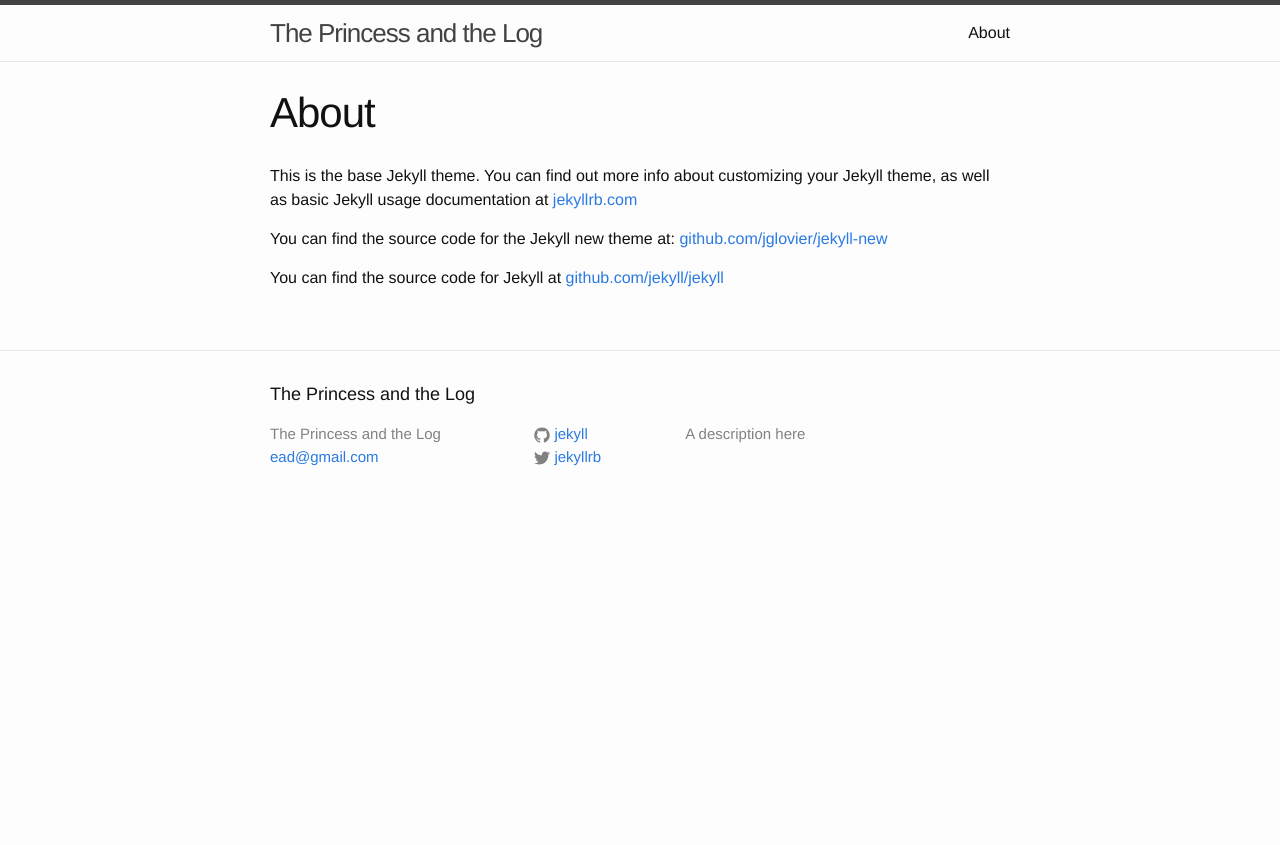
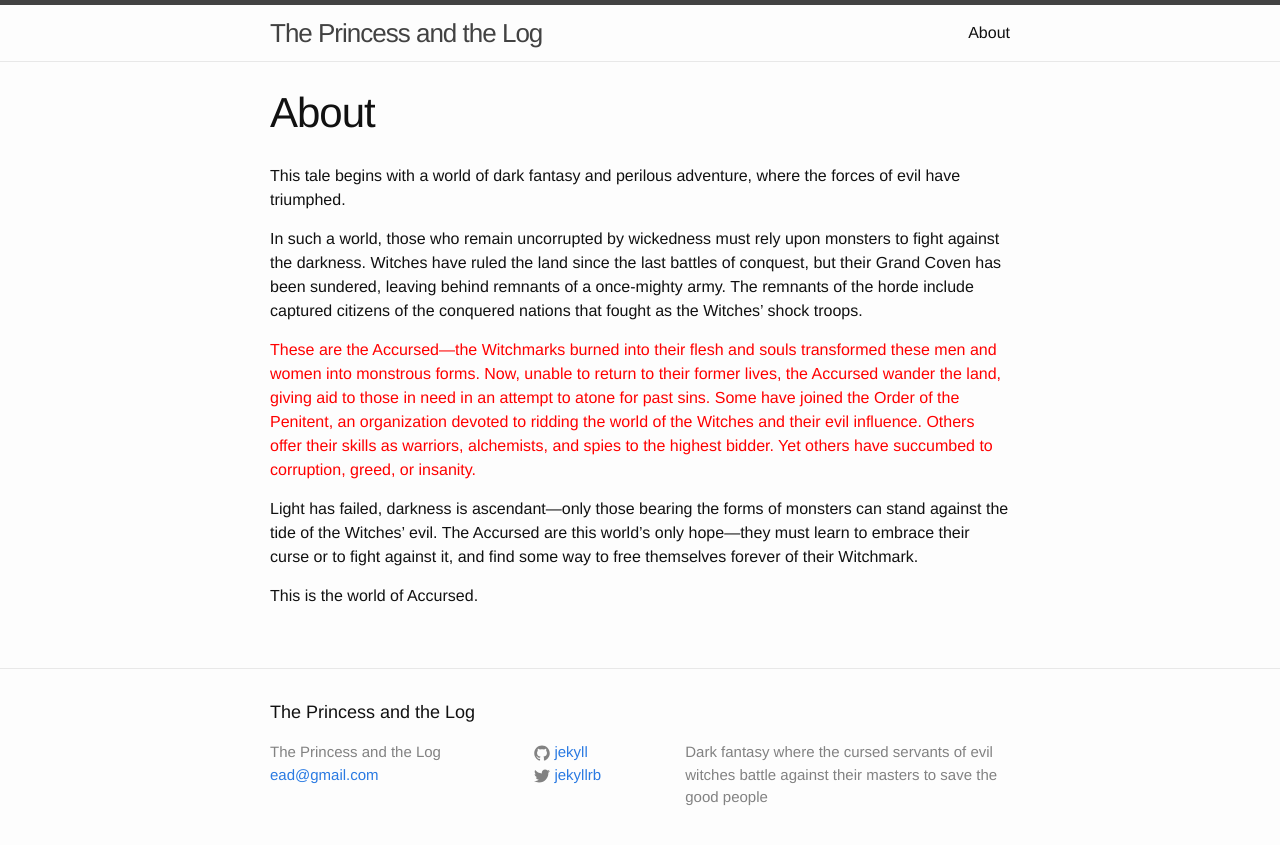
Before and after one commit to adeady/accursed-campaign, a Jekyll site: the page built from about.md, in a window 1280 px wide. Shown: the top 845 px of the page. Built offline with Jekyll 4.4.1, drawn with Linux system fonts in a browser that asks for light colours.

Commit message:
add some real content, and a red paragrph

```diff
--- a/_config.yml
+++ b/_config.yml
@@ -1,7 +1,7 @@
 # Site settings
 title: The Princess and the Log
 email: ead@gmail.com
-description: A description here
+description: Dark fantasy where the cursed servants of evil witches battle against their masters to save the good people
 baseurl: "" # the subpath of your site, e.g. /blog/
 url: "http://yourdomain.com" # the base hostname & protocol for your site
 twitter_username: jekyllrb
--- a/about.md
+++ b/about.md
@@ -3,9 +3,14 @@ layout: page
 title: About
 permalink: /about/
 ---
+This tale begins with a world of dark fantasy and perilous adventure, where the forces of evil have triumphed.
 
-This is the base Jekyll theme. You can find out more info about customizing your Jekyll theme, as well as basic Jekyll usage documentation at [jekyllrb.com](http://jekyllrb.com/)
+In such a world, those who remain uncorrupted by wickedness must rely upon monsters to fight against the darkness. Witches have ruled the land since the last battles of conquest, but their Grand Coven has been sundered, leaving behind remnants of a once-mighty army. The remnants of the horde include captured citizens of the conquered nations that fought as the Witches’ shock troops.
 
-You can find the source code for the Jekyll new theme at: [github.com/jglovier/jekyll-new](https://github.com/jglovier/jekyll-new)
+<p><div style="color:red;">These are the Accursed—the Witchmarks burned into their flesh and souls transformed these men and women into monstrous forms. Now, unable to return to their former lives, the Accursed wander the land, giving aid to those in need in an attempt to atone for past sins. Some have joined the Order of the Penitent, an organization devoted to ridding the world of the Witches and their evil influence. Others offer their skills as warriors, alchemists, and spies to the highest bidder. Yet others have succumbed to corruption, greed, or insanity.
+</div></p>
 
-You can find the source code for Jekyll at [github.com/jekyll/jekyll](https://github.com/jekyll/jekyll)
+
+Light has failed, darkness is ascendant—only those bearing the forms of monsters can stand against the tide of the Witches’ evil. The Accursed are this world’s only hope—they must learn to embrace their curse or to fight against it, and find some way to free themselves forever of their Witchmark.
+
+This is the world of Accursed.
```
